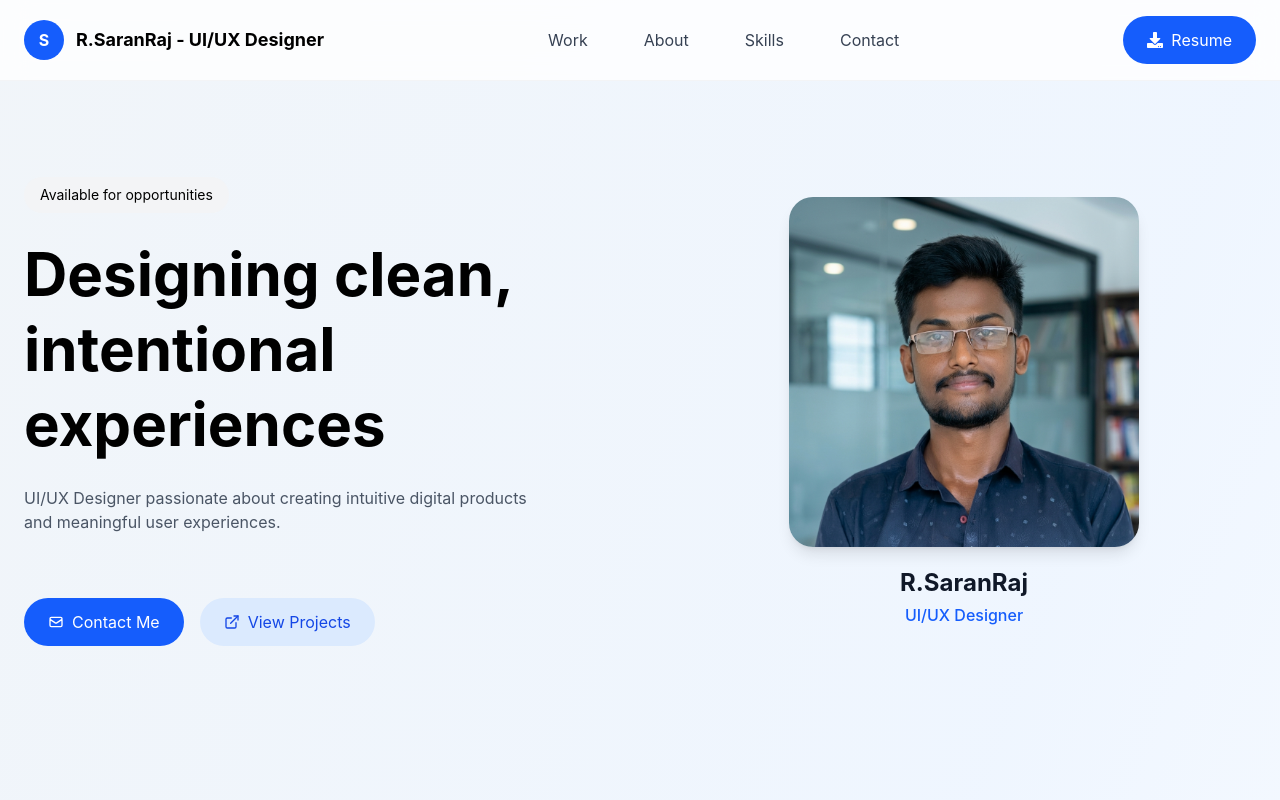
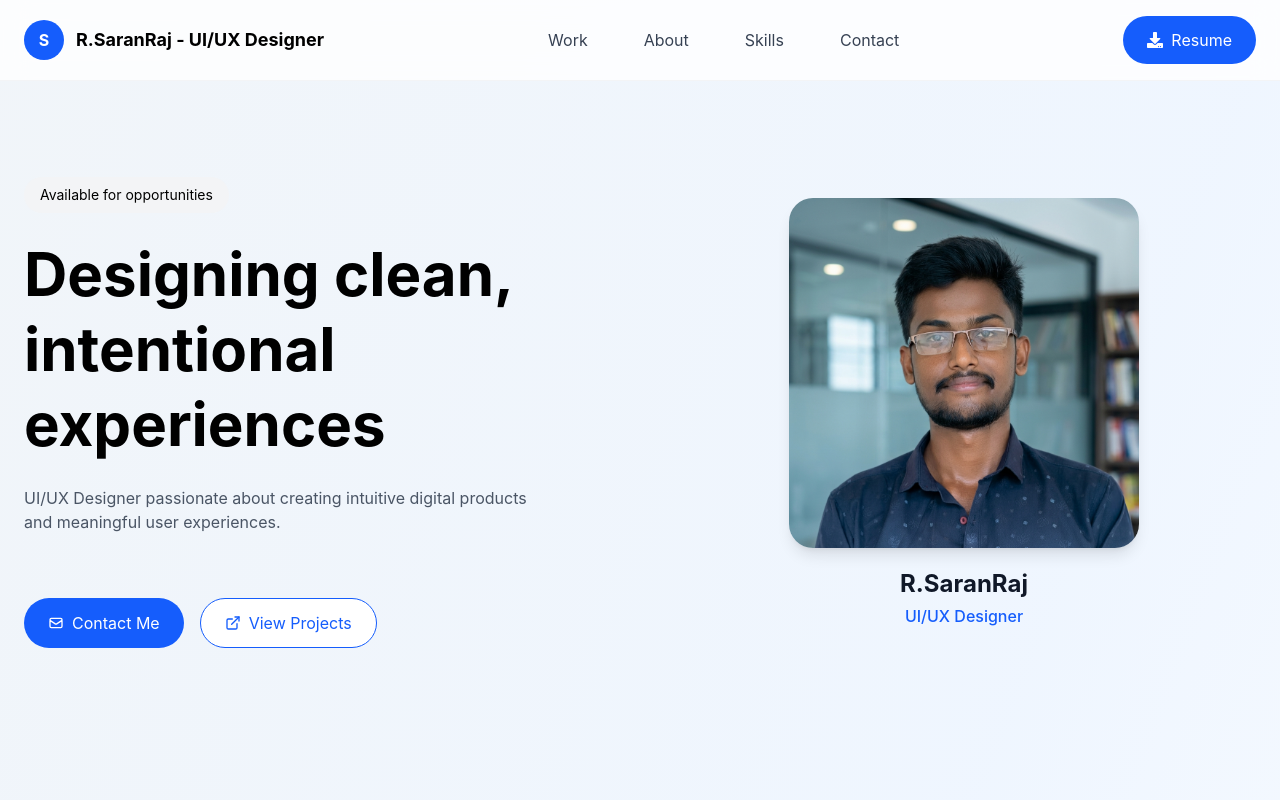
Before and after one commit to saranraj9738/saran-portfolio, a React (Vite) app: page / in a window 1280 px wide. Shown: the top 800 px of the page. Built offline with nearby package versions, Linux system fonts and the light colour scheme.

Commit message:
Collateral Changes

```diff
--- a/src/App.jsx
+++ b/src/App.jsx
@@ -171,7 +171,7 @@ export default function App() {
                       {/* PROJECT BUTTON */}
                       <button
                         onClick={() => scrollToSection("work")}
-                        className="flex items-center gap-2 bg-blue-100 text-blue-700 px-6 py-3 rounded-full hover:bg-blue-200 hover:scale-105 transition"
+                        className="flex items-center gap-2 bg-white border border-blue-600 text-blue-600 px-6 py-3 rounded-full hover:bg-blue-50 hover:scale-105 transition"
                       >
                         <FiExternalLink />
                         View Projects
```
